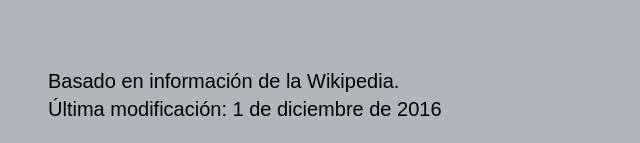
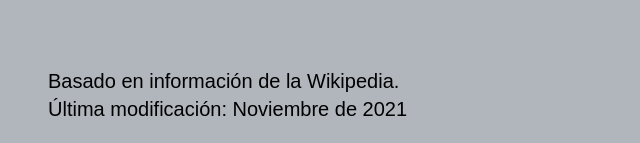
Before and after one commit to primameliaa/iglesias, a plain HTML site: page index.html in a window 1280 px wide. Shown: the part 1317-1460 px from the top of the page, 0-640 px from the left. Drawn offline with Linux system fonts and the light colour scheme.

Commit message:
Update index.html

```diff
--- a/index.html
+++ b/index.html
@@ -45,7 +45,7 @@
 			</section>
 
 			<footer>
-				<p><small>Basado en información de la Wikipedia.<br>Última modificación: 1 de diciembre de 2016</small></p>
+				<p><small>Basado en información de la Wikipedia.<br>Última modificación: Noviembre de 2021</small></p>
 			</footer>
 
 		</main>
```
